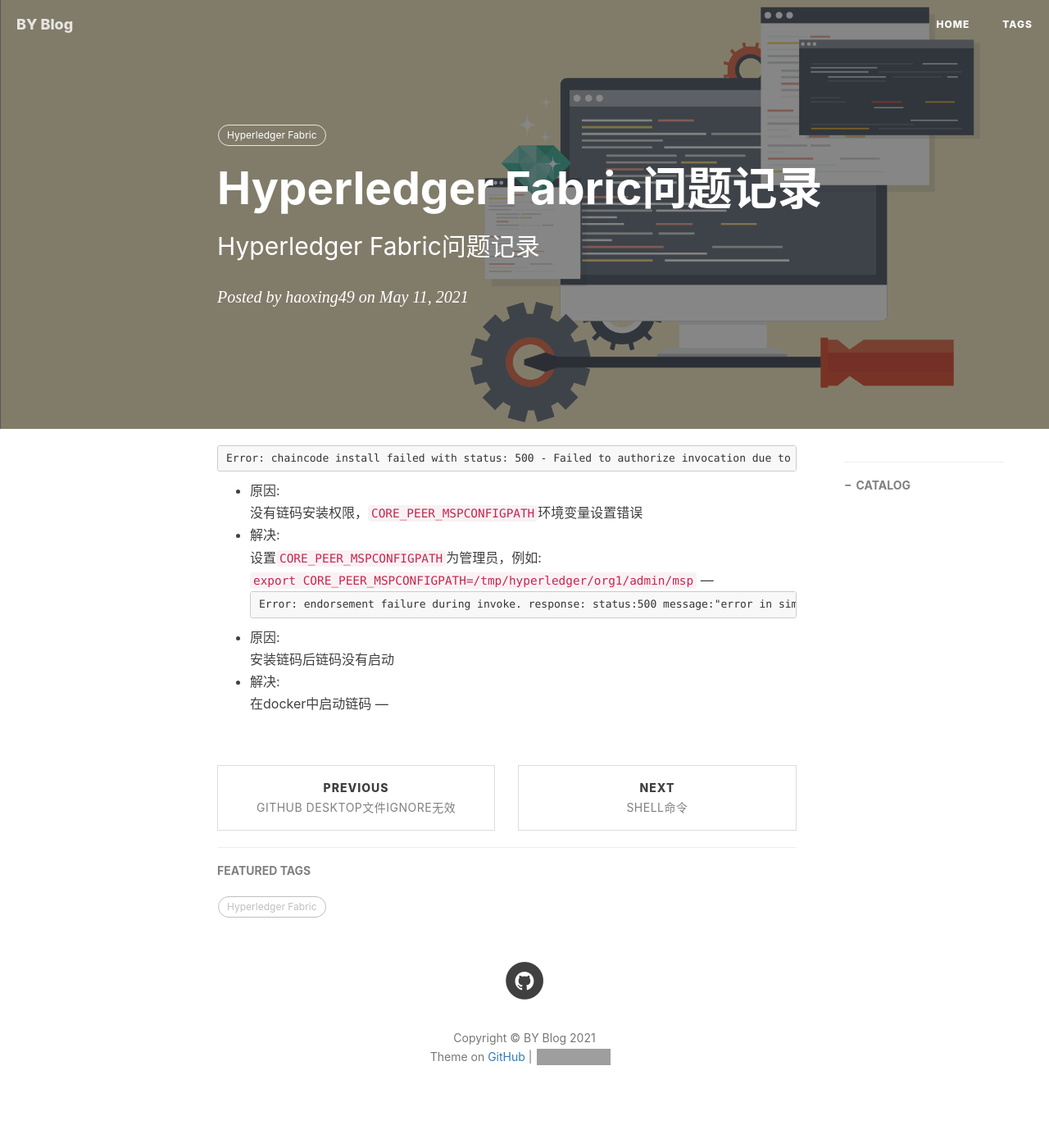
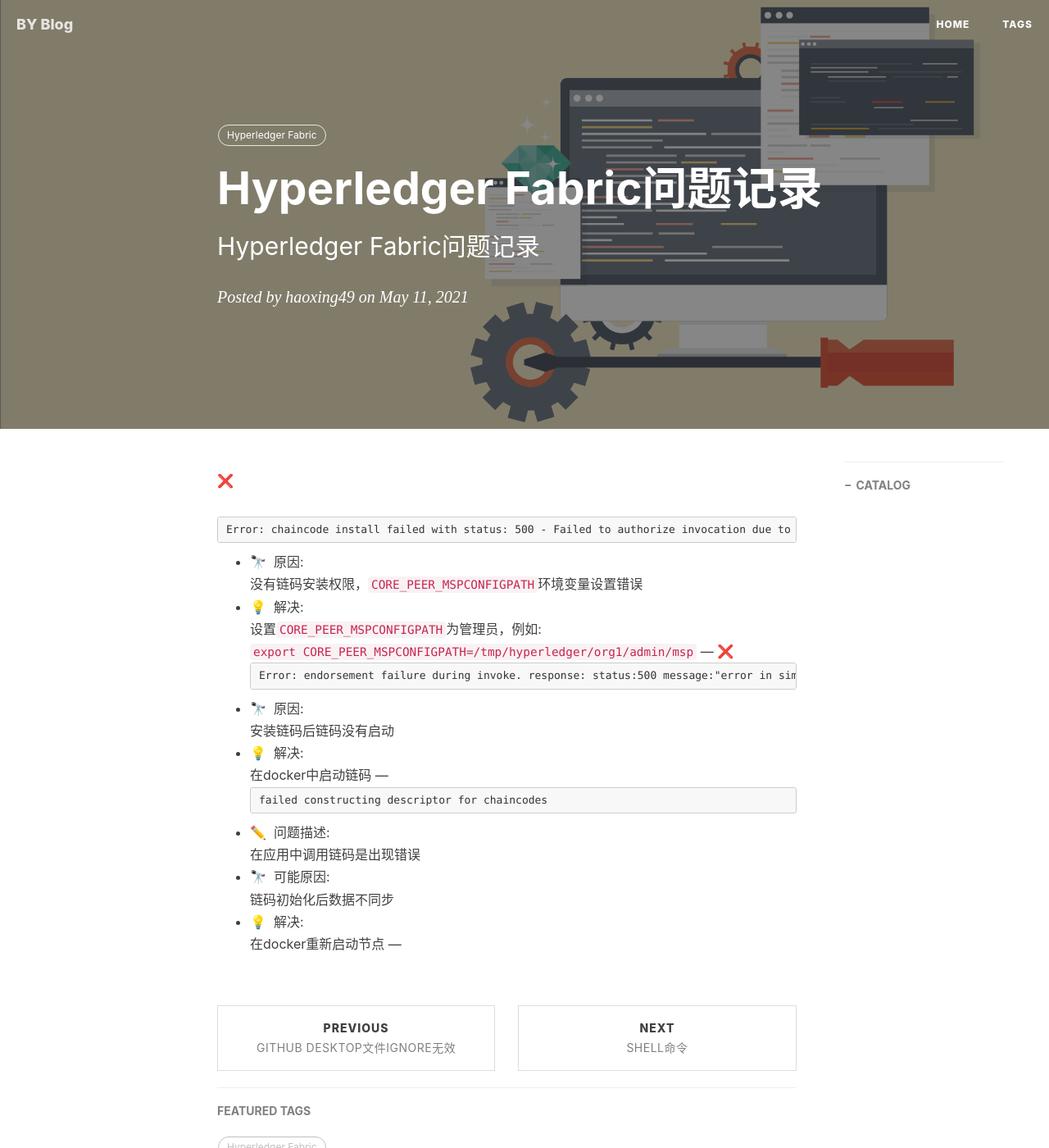
Before and after one commit to haoxing49/haoxing49.github.io, a Jekyll site: the page built from _posts/2021-05-11-Hyperledger Fabric问题记录.md, in a window 1280 px wide and 1400 px high. Shown: the whole window at 82% size. Built offline with Jekyll 4.4.1, drawn with Linux system fonts in a browser that asks for light colours; nearby versions of some CDN libraries; comment, search, counter and statistics services are not loaded; grey boxes are pictures that could not be loaded.

Commit message:
Update 2021-05-11-Hyperledger Fabric问题记录.md

````diff
--- a/_posts/2021-05-11-Hyperledger Fabric问题记录.md
+++ b/_posts/2021-05-11-Hyperledger Fabric问题记录.md
@@ -9,19 +9,31 @@ catalog: true
 tags:
     - Hyperledger Fabric
 ---
+❌
 ```
 Error: chaincode install failed with status: 500 - Failed to authorize invocation due to failed ACL check: Failed verifying that proposal's creator satisfies local MSP principal during channelless check policy with policy [Admins]: [This identity is not an admin]
 ```
-- 原因:<br/>
+- 🔭&nbsp;&nbsp;原因:<br/>
 没有链码安装权限，`CORE_PEER_MSPCONFIGPATH`环境变量设置错误
-- 解决:<br/>
+- 💡&nbsp;&nbsp;解决:<br/>
 设置`CORE_PEER_MSPCONFIGPATH`为管理员，例如:<br/>`export CORE_PEER_MSPCONFIGPATH=/tmp/hyperledger/org1/admin/msp`
 ---
+❌
 ```
 Error: endorsement failure during invoke. response: status:500 message:"error in simulation: failed to execute transaction e9acf419acbf9d966d5cc70ff5e42d72574e154f87552f78e7d03830bec51dd0: could not launch chaincode fileinfo:8b0eb63f2142a26d172096c5d1ef0c44ab4b483d7a60bfed41cd5832d62293da: chaincode registration failed: container exited with 137"
 ```
-- 原因:<br/>
+- 🔭&nbsp;&nbsp;原因:<br/>
 安装链码后链码没有启动
-- 解决:<br/>
+- 💡&nbsp;&nbsp;解决:<br/>
 在docker中启动链码
 ---
+```
+failed constructing descriptor for chaincodes
+```
+- ✏️&nbsp;&nbsp;问题描述:<br/>
+在应用中调用链码是出现错误
+- 🔭&nbsp;&nbsp;可能原因:<br/>
+链码初始化后数据不同步
+- 💡&nbsp;&nbsp;解决:<br/>
+在docker重新启动节点
+---
````
